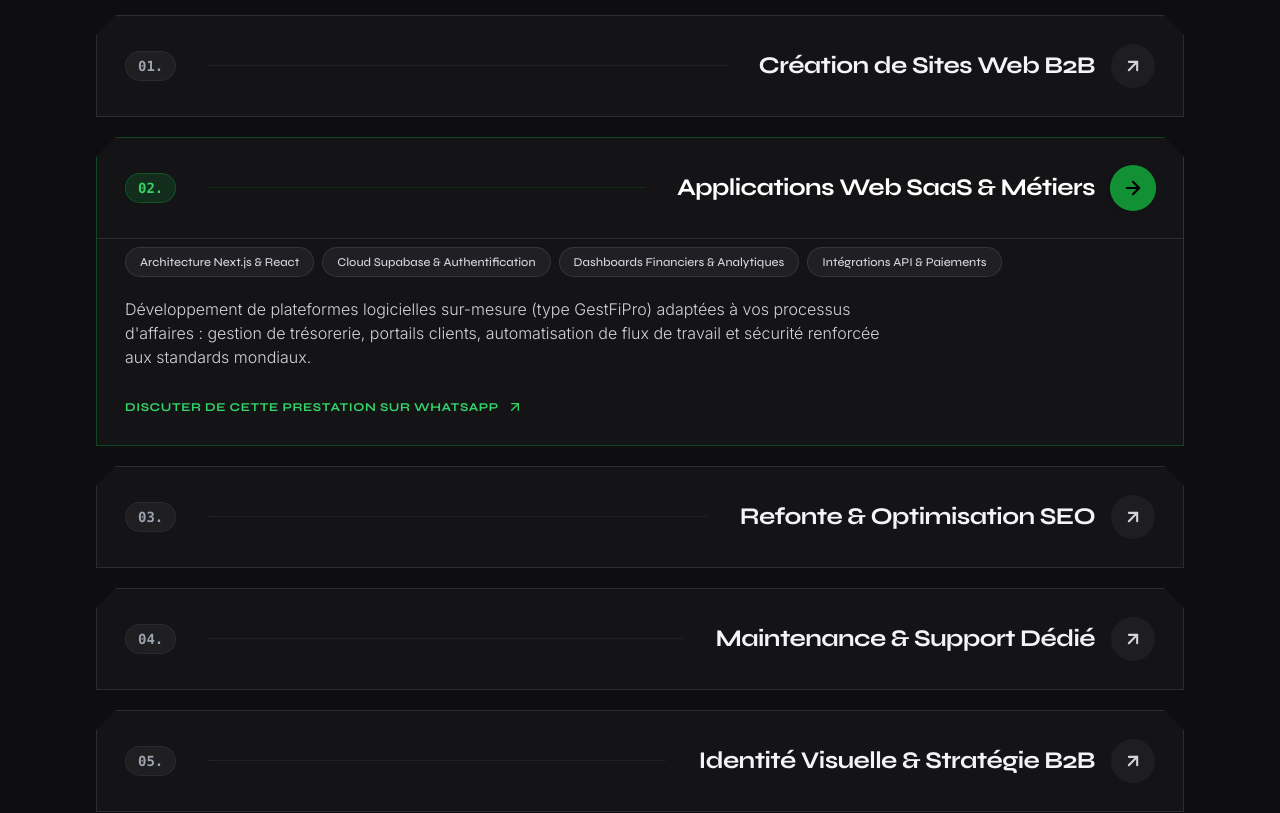
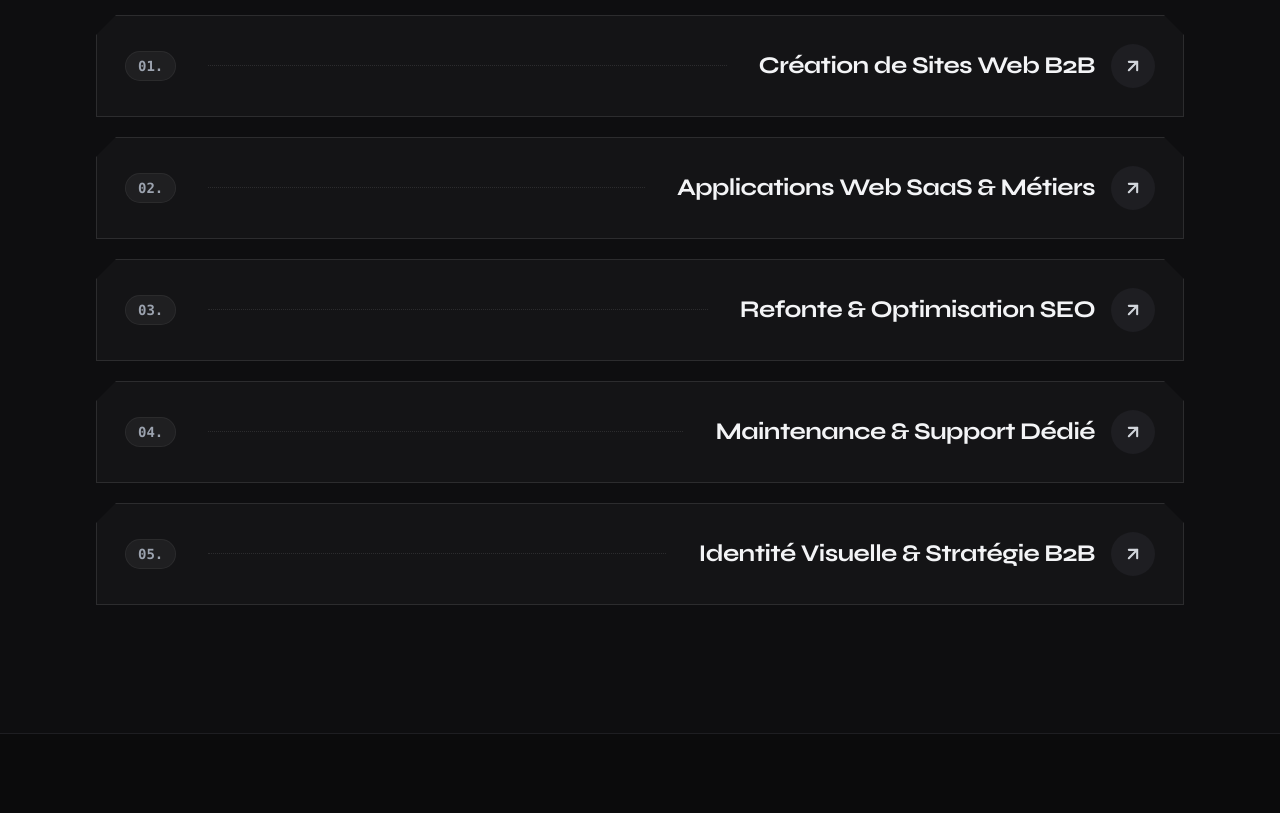
Before and after one commit to kadmiel-abe/kadmielabe, a Next.js app: page / in a window 1280 px wide. Shown: the part 2660-3473 px from the top of the page. Built offline with nearby package versions, Linux system fonts and the light colour scheme.

Commit message:
fix: accordions Services et FAQ fermes par defaut au chargement

```diff
--- a/components/Faq.tsx
+++ b/components/Faq.tsx
@@ -32,7 +32,7 @@
 ];
 
 export default function Faq() {
-  const [openIndex, setOpenIndex] = useState<number | null>(0);
+  const [openIndex, setOpenIndex] = useState<number | null>(null);
 
   const toggle = (index: number) => {
     setOpenIndex((current) => (current === index ? null : index));
--- a/components/Services.tsx
+++ b/components/Services.tsx
@@ -87,8 +87,8 @@
 ];
 
 export default function Services() {
-  // Default expanded item is the second one (02) as in the reference screenshot!
-  const [activeId, setActiveId] = useState<string>("saas");
+  // All items start collapsed — user clicks to expand
+  const [activeId, setActiveId] = useState<string>("");
   const shouldReduceMotion = useReducedMotion();
 
   const toggleAccordion = (id: string) => {
```
